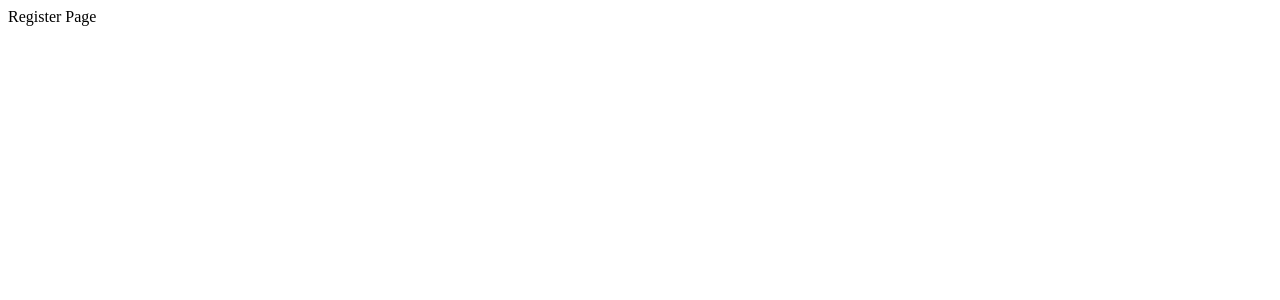
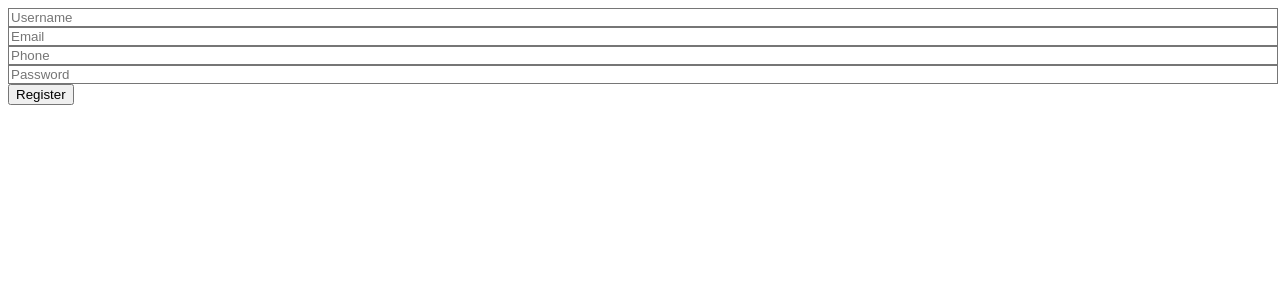
Before and after one commit to Uzinex/Freelance-Codex, a React (Vite) app in the folder frontend/: page /register in a window 1280 px wide. Shown: the top 300 px of the page. Built offline with nearby package versions, Linux system fonts and the light colour scheme.

Commit message:
Add auth store and pages with API

```diff
--- a/frontend/package.json
+++ b/frontend/package.json
@@ -10,6 +10,7 @@
     "preview": "vite preview"
   },
   "dependencies": {
+    "axios": "^1.11.0",
     "react": "^19.1.1",
     "react-dom": "^19.1.1",
     "react-router-dom": "^7.8.2",
--- a/frontend/src/api/authApi.ts
+++ b/frontend/src/api/authApi.ts
@@ -1,8 +1,26 @@
+import axios from 'axios';
+
+const API_URL = '/api/auth';
+
 export const authApi = {
-  register: async () => {
-    // TODO: implement API call
+  register: async ({ username, email, phone, password }: { username: string; email: string; phone: string; password: string; }) => {
+    const response = await axios.post(`${API_URL}/register/`, { username, email, phone, password });
+    return response.data;
   },
-  login: async () => {
-    // TODO: implement API call
+  login: async ({ identifier, password }: { identifier: string; password: string; }) => {
+    const response = await axios.post(`${API_URL}/login/`, { identifier, password });
+    return response.data;
+  },
+  logout: async (refreshToken: string) => {
+    const response = await axios.post(`${API_URL}/logout/`, { refresh: refreshToken });
+    return response.data;
+  },
+  requestPasswordReset: async (identifier: string) => {
+    const response = await axios.post(`${API_URL}/password-reset/request/`, { identifier });
+    return response.data;
+  },
+  confirmPasswordReset: async ({ identifier, code, new_password }: { identifier: string; code: string; new_password: string; }) => {
+    const response = await axios.post(`${API_URL}/password-reset/confirm/`, { identifier, code, new_password });
+    return response.data;
   },
 };
--- a/frontend/src/pages/Login.tsx
+++ b/frontend/src/pages/Login.tsx
@@ -1,3 +1,51 @@
+import { useState } from 'react';
+import { authApi } from '../api/authApi';
+import { useAuthStore } from '../store/authStore';
+
 export default function Login() {
-  return <div>Login Page</div>;
+  const [form, setForm] = useState({ identifier: '', password: '', rememberMe: false });
+  const login = useAuthStore((state) => state.login);
+
+  const handleChange = (e: React.ChangeEvent<HTMLInputElement>) => {
+    const { name, value, type, checked } = e.target;
+    setForm({ ...form, [name]: type === 'checkbox' ? checked : value });
+  };
+
+  const handleSubmit = async (e: React.FormEvent) => {
+    e.preventDefault();
+    const data = await authApi.login({ identifier: form.identifier, password: form.password });
+    login({ accessToken: data.access, refreshToken: data.refresh });
+  };
+
+  return (
+    <form onSubmit={handleSubmit} className="space-y-4">
+      <input
+        name="identifier"
+        value={form.identifier}
+        onChange={handleChange}
+        placeholder="Email or Phone"
+        className="border p-2 w-full"
+      />
+      <input
+        name="password"
+        type="password"
+        value={form.password}
+        onChange={handleChange}
+        placeholder="Password"
+        className="border p-2 w-full"
+      />
+      <label className="flex items-center space-x-2">
+        <input
+          type="checkbox"
+          name="rememberMe"
+          checked={form.rememberMe}
+          onChange={handleChange}
+        />
+        <span>Remember me</span>
+      </label>
+      <button type="submit" className="bg-blue-500 text-white px-4 py-2">
+        Login
+      </button>
+    </form>
+  );
 }
--- a/frontend/src/pages/Logout.tsx
+++ b/frontend/src/pages/Logout.tsx
@@ -1,3 +1,20 @@
+import { useEffect } from 'react';
+import { authApi } from '../api/authApi';
+import { useAuthStore } from '../store/authStore';
+
 export default function Logout() {
-  return <div>Logout Page</div>;
+  const refreshToken = useAuthStore((state) => state.refreshToken);
+  const logoutStore = useAuthStore((state) => state.logout);
+
+  useEffect(() => {
+    const doLogout = async () => {
+      if (refreshToken) {
+        await authApi.logout(refreshToken);
+      }
+      logoutStore();
+    };
+    void doLogout();
+  }, [refreshToken, logoutStore]);
+
+  return <div>Logging out...</div>;
 }
--- a/frontend/src/pages/Register.tsx
+++ b/frontend/src/pages/Register.tsx
@@ -1,3 +1,52 @@
+import { useState } from 'react';
+import { authApi } from '../api/authApi';
+
 export default function Register() {
-  return <div>Register Page</div>;
+  const [form, setForm] = useState({ username: '', email: '', phone: '', password: '' });
+
+  const handleChange = (e: React.ChangeEvent<HTMLInputElement>) => {
+    setForm({ ...form, [e.target.name]: e.target.value });
+  };
+
+  const handleSubmit = async (e: React.FormEvent) => {
+    e.preventDefault();
+    await authApi.register(form);
+  };
+
+  return (
+    <form onSubmit={handleSubmit} className="space-y-4">
+      <input
+        name="username"
+        value={form.username}
+        onChange={handleChange}
+        placeholder="Username"
+        className="border p-2 w-full"
+      />
+      <input
+        name="email"
+        value={form.email}
+        onChange={handleChange}
+        placeholder="Email"
+        className="border p-2 w-full"
+      />
+      <input
+        name="phone"
+        value={form.phone}
+        onChange={handleChange}
+        placeholder="Phone"
+        className="border p-2 w-full"
+      />
+      <input
+        name="password"
+        type="password"
+        value={form.password}
+        onChange={handleChange}
+        placeholder="Password"
+        className="border p-2 w-full"
+      />
+      <button type="submit" className="bg-blue-500 text-white px-4 py-2">
+        Register
+      </button>
+    </form>
+  );
 }
--- a/frontend/src/pages/ResetPasswordConfirm.tsx
+++ b/frontend/src/pages/ResetPasswordConfirm.tsx
@@ -1,3 +1,45 @@
+import { useState } from 'react';
+import { authApi } from '../api/authApi';
+
 export default function ResetPasswordConfirm() {
-  return <div>Reset Password Confirm Page</div>;
+  const [form, setForm] = useState({ identifier: '', code: '', new_password: '' });
+
+  const handleChange = (e: React.ChangeEvent<HTMLInputElement>) => {
+    setForm({ ...form, [e.target.name]: e.target.value });
+  };
+
+  const handleSubmit = async (e: React.FormEvent) => {
+    e.preventDefault();
+    await authApi.confirmPasswordReset(form);
+  };
+
+  return (
+    <form onSubmit={handleSubmit} className="space-y-4">
+      <input
+        name="identifier"
+        value={form.identifier}
+        onChange={handleChange}
+        placeholder="Email or Phone"
+        className="border p-2 w-full"
+      />
+      <input
+        name="code"
+        value={form.code}
+        onChange={handleChange}
+        placeholder="Code"
+        className="border p-2 w-full"
+      />
+      <input
+        name="new_password"
+        type="password"
+        value={form.new_password}
+        onChange={handleChange}
+        placeholder="New Password"
+        className="border p-2 w-full"
+      />
+      <button type="submit" className="bg-blue-500 text-white px-4 py-2">
+        Reset Password
+      </button>
+    </form>
+  );
 }
--- a/frontend/src/pages/ResetPasswordRequest.tsx
+++ b/frontend/src/pages/ResetPasswordRequest.tsx
@@ -1,3 +1,25 @@
+import { useState } from 'react';
+import { authApi } from '../api/authApi';
+
 export default function ResetPasswordRequest() {
-  return <div>Reset Password Request Page</div>;
+  const [identifier, setIdentifier] = useState('');
+
+  const handleSubmit = async (e: React.FormEvent) => {
+    e.preventDefault();
+    await authApi.requestPasswordReset(identifier);
+  };
+
+  return (
+    <form onSubmit={handleSubmit} className="space-y-4">
+      <input
+        value={identifier}
+        onChange={(e) => setIdentifier(e.target.value)}
+        placeholder="Email or Phone"
+        className="border p-2 w-full"
+      />
+      <button type="submit" className="bg-blue-500 text-white px-4 py-2">
+        Request Reset
+      </button>
+    </form>
+  );
 }
--- a/frontend/src/store/authStore.ts
+++ b/frontend/src/store/authStore.ts
@@ -1,11 +1,24 @@
 import { create } from 'zustand';
 
+interface Tokens {
+  accessToken: string;
+  refreshToken: string;
+}
+
 interface AuthState {
-  isAuthenticated: boolean;
-  setIsAuthenticated: (value: boolean) => void;
+  accessToken: string | null;
+  refreshToken: string | null;
+  login: (tokens: Tokens) => void;
+  logout: () => void;
+  setTokens: (tokens: Tokens) => void;
+  clearTokens: () => void;
 }
 
 export const useAuthStore = create<AuthState>((set) => ({
-  isAuthenticated: false,
-  setIsAuthenticated: (value) => set({ isAuthenticated: value }),
+  accessToken: null,
+  refreshToken: null,
+  login: (tokens) => set({ accessToken: tokens.accessToken, refreshToken: tokens.refreshToken }),
+  logout: () => set({ accessToken: null, refreshToken: null }),
+  setTokens: (tokens) => set({ accessToken: tokens.accessToken, refreshToken: tokens.refreshToken }),
+  clearTokens: () => set({ accessToken: null, refreshToken: null }),
 }));
```
Also changed, not shown: 1 other file (tests, documents, lock files or other folders).
